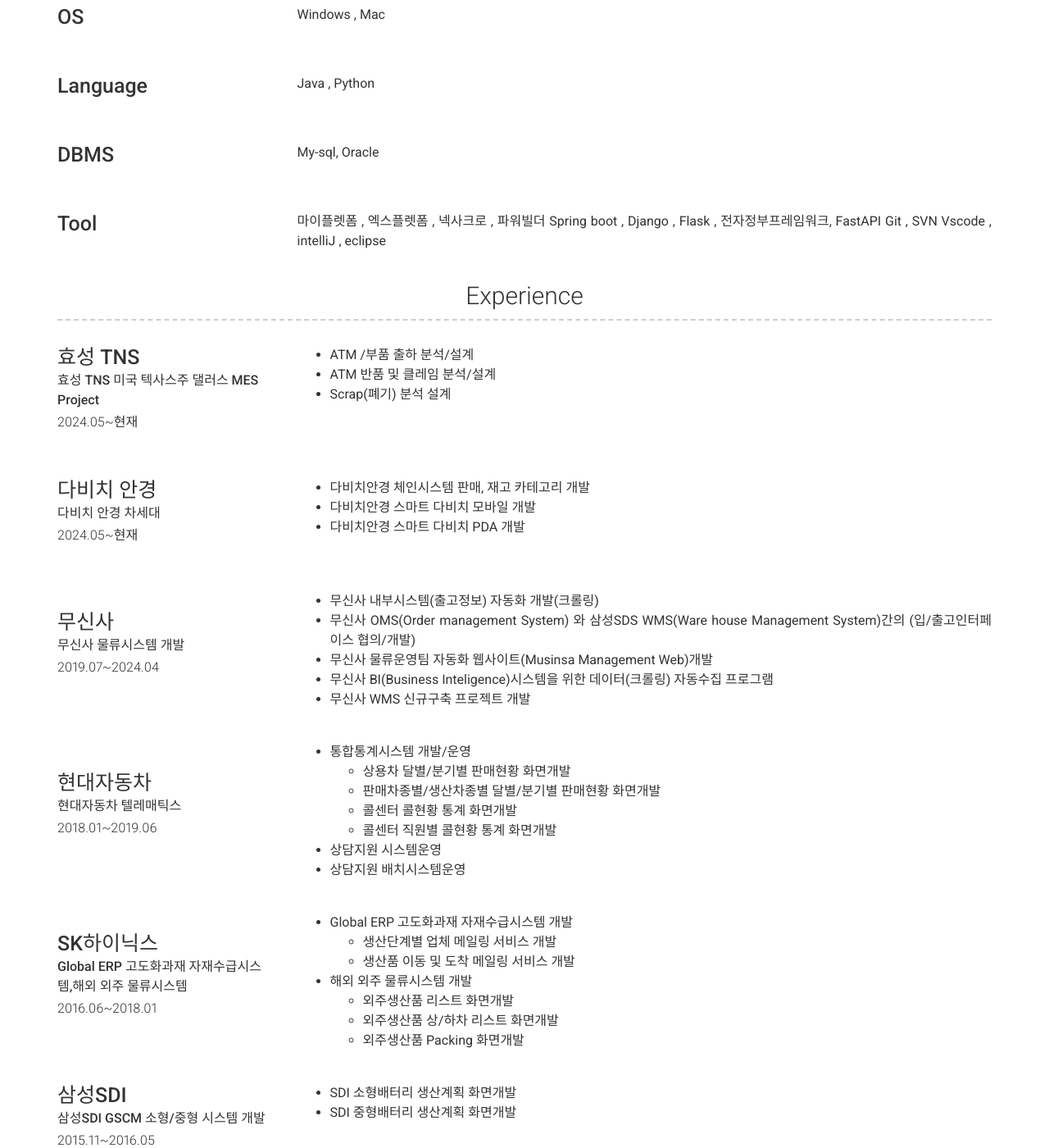
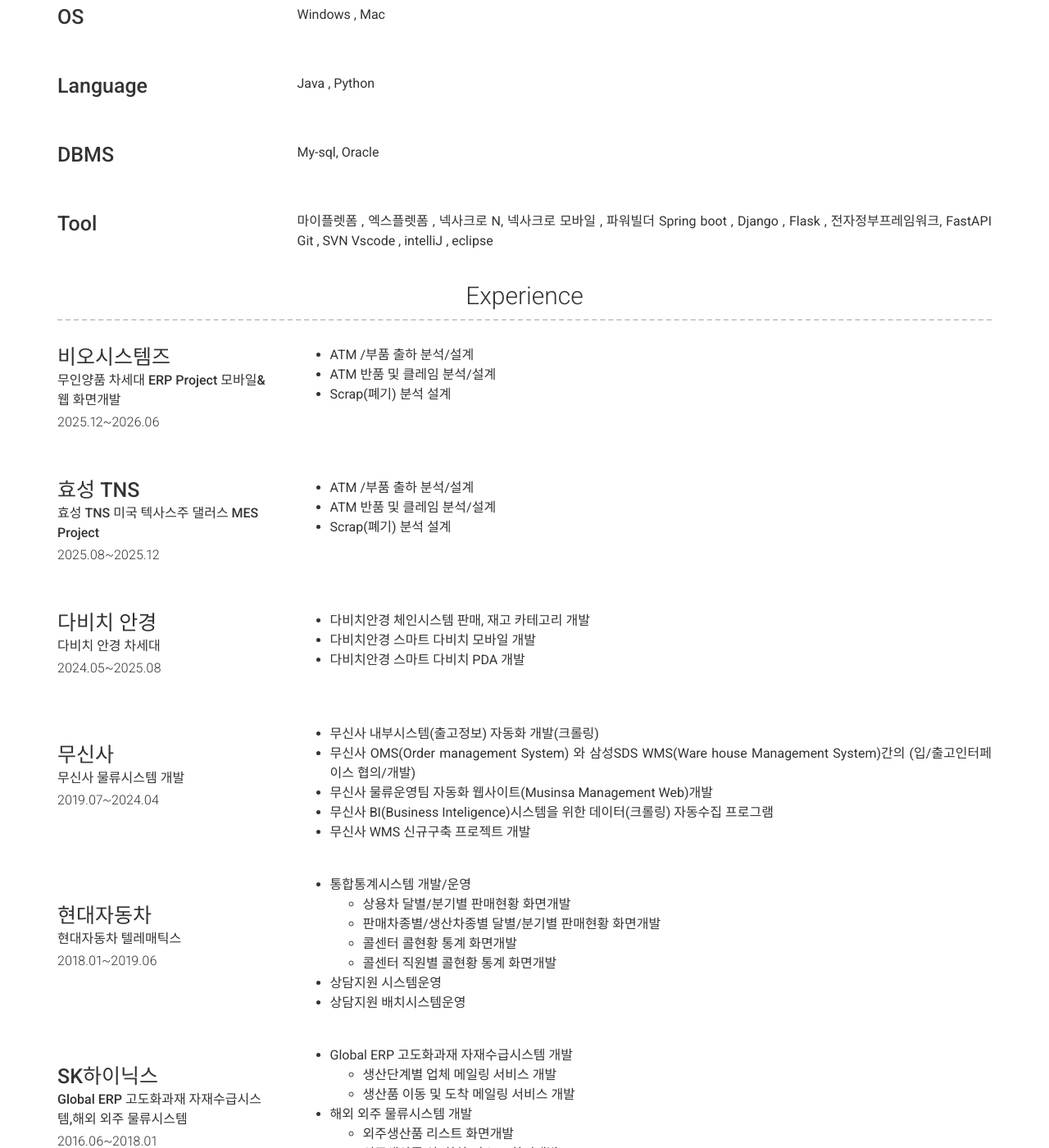
Before and after one commit to Sungjin79/Sungjin79.github.io, a Jekyll site: the page built from index.md, in a window 1280 px wide and 1400 px high, scrolled down 586 px. Shown: the whole window at 82% size. Built offline with Jekyll 4.4.1, drawn with Linux system fonts in a browser that asks for light colours; nearby versions of some CDN libraries.

Commit message:
Update 2026-05-15
Update 이력서

```diff
--- a/_config.yml
+++ b/_config.yml
@@ -80,7 +80,7 @@
       - layout: left
         title: Tool
         description: | # this will include new lines to allow paragraphs
-          마이플렛폼 , 엑스플렛폼 , 넥사크로 , 파워빌더
+          마이플렛폼 , 엑스플렛폼 , 넥사크로 N, 넥사크로 모바일 , 파워빌더
           Spring boot , Django , Flask , 전자정부프레임워크, FastAPI
           Git , SVN
           Vscode , intelliJ , eclipse
@@ -88,9 +88,17 @@
     layout: list
     content:
       - layout: left
+        title: 비오시스템즈
+        sub_title: 무인양품 차세대 ERP Project 모바일&웹 화면개발
+        caption: 2025.12~2026.06
+        description: |
+          - ATM /부품 출하 분석/설계
+          - ATM 반품 및 클레임 분석/설계
+          - Scrap(폐기) 분석 설계
+      - layout: left
         title: 효성 TNS
         sub_title: 효성 TNS 미국 텍사스주 댈러스 MES Project
-        caption: 2024.05~현재
+        caption: 2025.08~2025.12
         description: |
           - ATM /부품 출하 분석/설계
           - ATM 반품 및 클레임 분석/설계
@@ -98,7 +106,7 @@
       - layout: left
         title: 다비치 안경
         sub_title: 다비치 안경 차세대
-        caption: 2024.05~현재
+        caption: 2024.05~2025.08
         description: |
           - 다비치안경 체인시스템 판매, 재고 카테고리 개발
           - 다비치안경 스마트 다비치 모바일 개발
```
